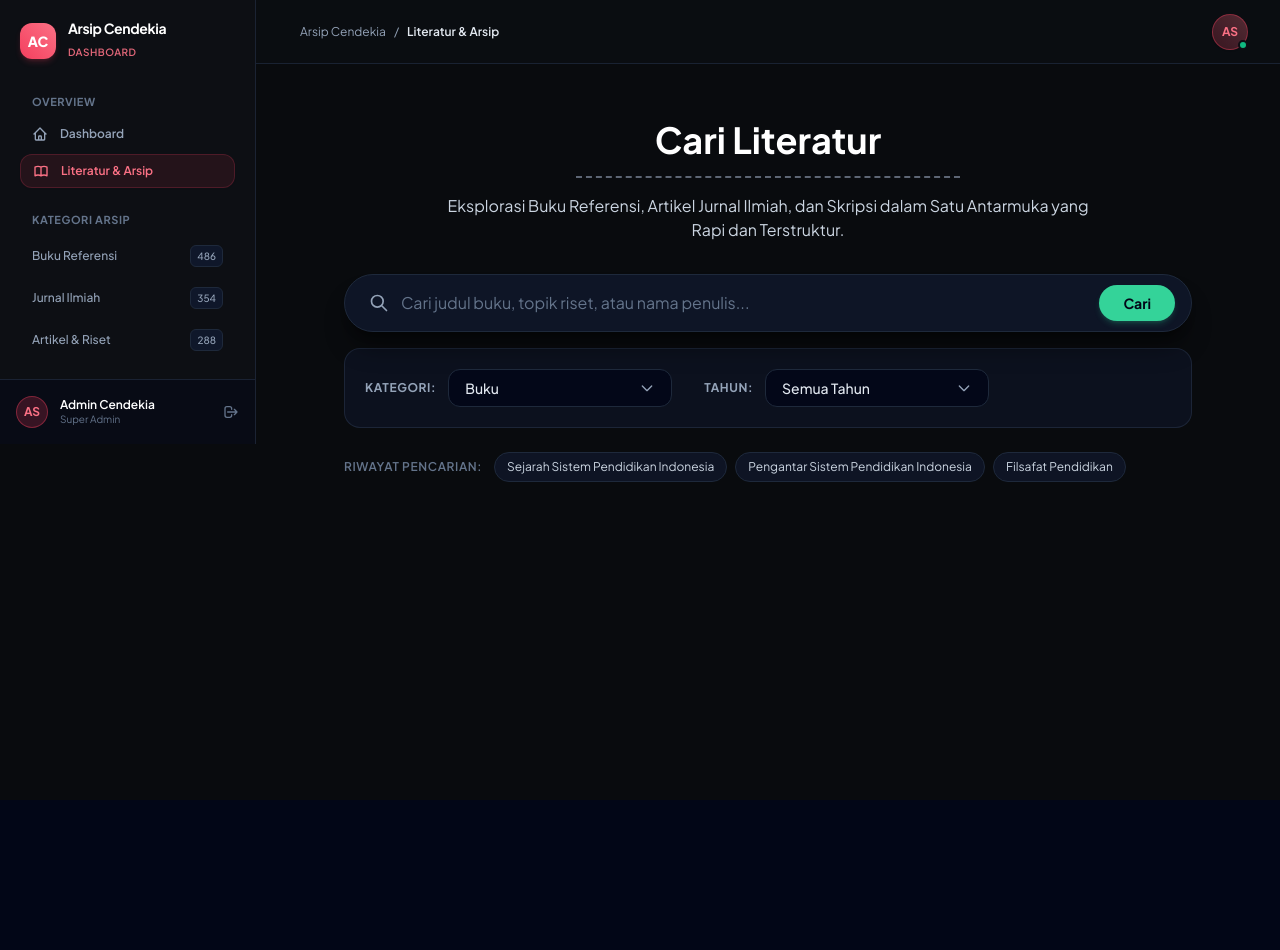
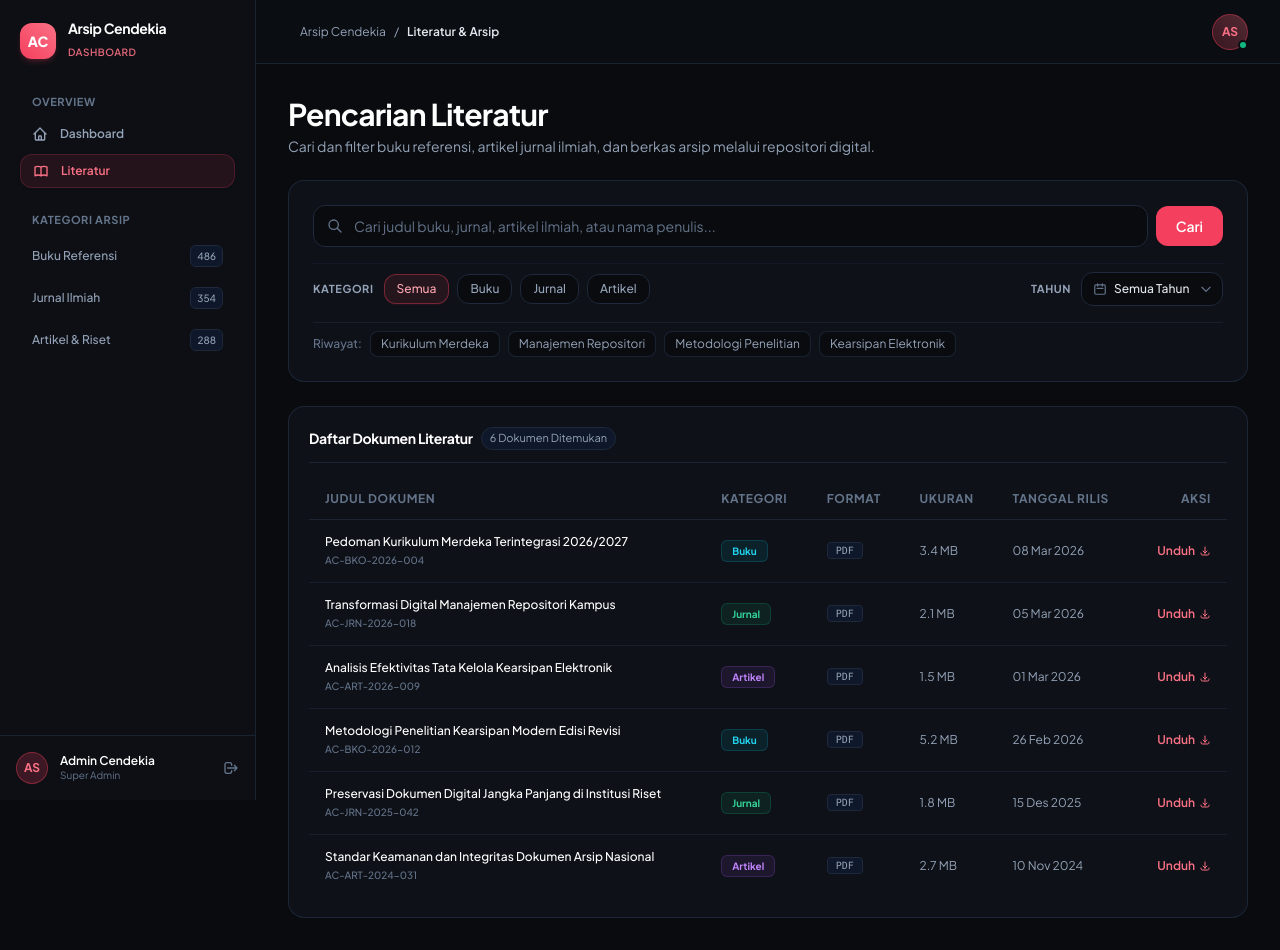
Before and after one commit to Shafwan-8/arsip-cendekia, a Nuxt app: page /literatur in a window 1280 px wide. Before the commit the page ends 800 px from the top, so only its background shows below. Built offline with nearby package versions, Linux system fonts and the light colour scheme.

Commit message:
feat: implement dashboard sidebar and main overview page with metrics and document list

```diff
--- a/app/components/AppSidebar.vue
+++ b/app/components/AppSidebar.vue
@@ -25,7 +25,7 @@ const navItems = [
     icon: 'M3 12l2-2m0 0l7-7 7 7M5 10v10a1 1 0 001 1h3m10-11l2 2m-2-2v10a1 1 0 01-1 1h-3m-6 0a1 1 0 001-1v-4a1 1 0 011-1h2a1 1 0 011 1v4a1 1 0 001 1m-6 0h6'
   },
   {
-    label: 'Literatur & Arsip',
+    label: 'Literatur',
     path: '/literatur',
     icon: 'M12 6.253v13m0-13C10.832 5.477 9.246 5 7.5 5S4.168 5.477 3 6.253v13C4.168 18.477 5.754 18 7.5 18s3.332.477 4.5 1.253m0-13C13.168 5.477 14.754 5 16.5 5c1.747 0 3.332.477 4.5 1.253v13C19.832 18.477 18.247 18 16.5 18c-1.746 0-3.332.477-4.5 1.253'
   }
@@ -50,12 +50,12 @@ const categoryItems = [
     <!-- Sidebar Container -->
     <aside
       :class="[
-        'fixed top-0 bottom-0 left-0 z-50 w-64 bg-[#0d0f14] border-r border-slate-800/80 flex flex-col justify-between transition-transform duration-200 ease-in-out lg:static lg:translate-x-0',
+        'fixed top-0 bottom-0 left-0 z-50 w-64 h-screen bg-[#0d0f14] border-r border-slate-800/80 flex flex-col transition-transform duration-200 ease-in-out lg:sticky lg:top-0 lg:h-screen lg:translate-x-0 flex-shrink-0',
         isMobileOpen ? 'translate-x-0' : '-translate-x-full'
       ]"
     >
-      <!-- Top Branding Section -->
-      <div class="p-5">
+      <!-- Top Branding & Navigation Section (Scrollable) -->
+      <div class="flex-1 overflow-y-auto p-5">
         <div class="flex items-center justify-between">
           <div class="flex items-center space-x-3">
             <div class="w-9 h-9 rounded-xl bg-gradient-to-tr from-rose-500 to-rose-400 flex items-center justify-center text-white shadow-md shadow-rose-500/20">
@@ -134,8 +134,8 @@ const categoryItems = [
         </div>
       </div>
 
-      <!-- Bottom User Profile Card -->
-      <div class="p-4 border-t border-slate-800/80 bg-slate-950/40">
+      <!-- Bottom User Profile Card (Fixed di bawah layar) -->
+      <div class="p-4 border-t border-slate-800/80 bg-[#0d0f14] flex-shrink-0 mt-auto">
         <div class="flex items-center justify-between">
           <div class="flex items-center space-x-3">
             <div class="w-8 h-8 rounded-full bg-rose-500/20 border border-rose-500/40 text-rose-400 font-bold text-xs flex items-center justify-center">
--- a/app/pages/literatur.vue
+++ b/app/pages/literatur.vue
@@ -1,233 +1,382 @@
 <script setup lang="ts">
-import { ref, watch, onMounted, onUnmounted } from 'vue'
+import { ref, computed, watch } from 'vue'
 import { useRoute } from 'vue-router'
+import type { ArchiveItem } from '~/types/archive'
 
 useHead({
-  title: 'Cari Literatur - Arsip Cendekia'
+  title: 'Pencarian Literatur - Arsip Cendekia'
 })
 
 const route = useRoute()
 
-// Search & Filter State
+// State Form Pencarian & Filter
 const searchQuery = ref('')
-const selectedCategory = ref((route.query.cat as string) || 'Buku')
-const selectedYear = ref('Semua Tahun')
+const selectedCategory = ref((route.query.cat as string) || 'Semua')
+const selectedYear = ref('Semua')
+const startYear = ref('')
+const endYear = ref('')
 
+// Sinkronisasi kategori dari query parameter
 watch(() => route.query.cat, (newCat) => {
   if (newCat && typeof newCat === 'string') {
     selectedCategory.value = newCat
   }
 })
 
-// Riwayat Pencarian
+// Riwayat Pencarian Cepat
 const searchHistory = ref([
-  'Sejarah Sistem Pendidikan Indonesia',
-  'Pengantar Sistem Pendidikan Indonesia',
-  'Filsafat Pendidikan'
+  'Kurikulum Merdeka',
+  'Manajemen Repositori',
+  'Metodologi Penelitian',
+  'Kearsipan Elektronik'
 ])
 
+// Data Literatur Sementara (Siap dihubungkan ke API)
+const literaturData: ArchiveItem[] = [
+  {
+    title: 'Pedoman Kurikulum Merdeka Terintegrasi 2026/2027',
+    category: 'Buku',
+    code: 'AC-BKO-2026-004',
+    date: '08 Mar 2026',
+    size: '3.4 MB',
+    type: 'PDF'
+  },
+  {
+    title: 'Transformasi Digital Manajemen Repositori Kampus',
+    category: 'Jurnal',
+    code: 'AC-JRN-2026-018',
+    date: '05 Mar 2026',
+    size: '2.1 MB',
+    type: 'PDF'
+  },
+  {
+    title: 'Analisis Efektivitas Tata Kelola Kearsipan Elektronik',
+    category: 'Artikel',
+    code: 'AC-ART-2026-009',
+    date: '01 Mar 2026',
+    size: '1.5 MB',
+    type: 'PDF'
+  },
+  {
+    title: 'Metodologi Penelitian Kearsipan Modern Edisi Revisi',
+    category: 'Buku',
+    code: 'AC-BKO-2026-012',
+    date: '26 Feb 2026',
+    size: '5.2 MB',
+    type: 'PDF'
+  },
+  {
+    title: 'Preservasi Dokumen Digital Jangka Panjang di Institusi Riset',
+    category: 'Jurnal',
+    code: 'AC-JRN-2025-042',
+    date: '15 Des 2025',
+    size: '1.8 MB',
+    type: 'PDF'
+  },
+  {
+    title: 'Standar Keamanan dan Integritas Dokumen Arsip Nasional',
+    category: 'Artikel',
+    code: 'AC-ART-2024-031',
+    date: '10 Nov 2024',
+    size: '2.7 MB',
+    type: 'PDF'
+  }
+]
 
-// Dropdown Toggle State
-const isCategoryOpen = ref(false)
-const isYearOpen = ref(false)
+// Filter Dokumen Reaktif
+const filteredResults = computed(() => {
+  return literaturData.filter((item) => {
+    // 1. Filter Pencarian Teks
+    const matchQuery = searchQuery.value.trim() === '' ||
+      item.title.toLowerCase().includes(searchQuery.value.toLowerCase()) ||
+      item.code.toLowerCase().includes(searchQuery.value.toLowerCase())
 
-const categories = ['Buku', 'Jurnal', 'Artikel']
-const years = ['Semua Tahun', '2026', '2025']
+    // 2. Filter Kategori (Radio Button)
+    const matchCategory = selectedCategory.value === 'Semua' ||
+      item.category.toLowerCase() === selectedCategory.value.toLowerCase()
 
-const selectCategory = (cat: string) => {
-  selectedCategory.value = cat
-  isCategoryOpen.value = false
+    // 3. Filter Tahun (Dropdown / Custom Range)
+    let matchYear = true
+    const docYear = parseInt(item.date.match(/\d{4}/)?.[0] || '0', 10)
+
+    if (selectedYear.value === 'custom') {
+      const s = startYear.value ? parseInt(startYear.value, 10) : null
+      const e = endYear.value ? parseInt(endYear.value, 10) : null
+
+      if (s && e) {
+        matchYear = docYear >= s && docYear <= e
+      } else if (s) {
+        matchYear = docYear >= s
+      } else if (e) {
+        matchYear = docYear <= e
+      }
+    } else if (selectedYear.value !== 'Semua') {
+      matchYear = item.date.includes(selectedYear.value)
     }
 
-const selectYear = (yr: string) => {
-  selectedYear.value = yr
-  isYearOpen.value = false
-}
+    return matchQuery && matchCategory && matchYear
+  })
+})
 
-
-// Temporary form submission without direction/action
 const handleSearch = () => {
-  // Hanya form tanpa arah untuk sementara sesuai permintaan
-  console.log('Searching literature:', {
+  // Handler pencarian siap dihubungkan ke API
+  console.log('Fetch API Literatur:', {
     query: searchQuery.value,
     category: selectedCategory.value,
-    year: selectedYear.value
+    year: selectedYear.value,
+    startYear: startYear.value,
+    endYear: endYear.value
   })
 }
 
-// Close dropdowns when clicking outside
-const closeDropdowns = (e: MouseEvent) => {
-  const target = e.target as HTMLElement
-  if (!target.closest('.dropdown-category-container')) {
-    isCategoryOpen.value = false
+const resetFilter = () => {
+  searchQuery.value = ''
+  selectedCategory.value = 'Semua'
+  selectedYear.value = 'Semua'
+  startYear.value = ''
+  endYear.value = ''
 }
-  if (!target.closest('.dropdown-year-container')) {
-    isYearOpen.value = false
-  }
-}
-
-onMounted(() => {
-  window.addEventListener('click', closeDropdowns)
-})
-
-onUnmounted(() => {
-  window.removeEventListener('click', closeDropdowns)
-})
 </script>
 
 <template>
-  <div class="max-w-4xl mx-auto py-6 px-4 sm:px-6 space-y-8">
-    <!-- Header Section -->
-    <div class="text-center space-y-4">
-      <h1 class="text-3xl sm:text-4xl font-bold text-white tracking-normal">
-        Cari Literatur
-      </h1>
-
-      <!-- Dashed Decorative Divider -->
-      <div class="w-72 sm:w-96 mx-auto border-t-2 border-dashed border-slate-400/60 my-3"></div>
-
-      <p class="text-sm sm:text-base text-slate-300 max-w-2xl mx-auto leading-relaxed">
-        Eksplorasi Buku Referensi, Artikel Jurnal Ilmiah, dan Skripsi dalam Satu Antarmuka yang Rapi dan Terstruktur.
+  <div class="space-y-6">
+    <!-- Header Halaman -->
+    <div>
+      <h2 class="text-2xl sm:text-3xl font-bold text-white tracking-tight">
+        Pencarian Literatur
+      </h2>
+      <p class="text-xs sm:text-sm text-slate-400 mt-1">
+        Cari dan filter buku referensi, artikel jurnal ilmiah, dan berkas arsip melalui repositori digital.
       </p>
     </div>
 
-    <!-- Search Form (Tanpa Arah / Self-Contained) -->
-    <form class="space-y-4" @submit.prevent="handleSearch">
-      <!-- Main Search Bar -->
-      <div class="relative flex items-center bg-slate-900/90 border border-slate-800 rounded-full px-4 py-2.5 shadow-xl shadow-black/40 focus-within:border-brand-400/80 focus-within:ring-1 focus-within:ring-brand-400/30 transition-all">
-        <!-- Search Icon -->
-        <span class="text-slate-400 pl-2 pr-3">
-          <svg class="w-5 h-5" fill="none" stroke="currentColor" viewBox="0 0 24 24">
+    <!-- Container Form Pencarian & Filter -->
+    <div class="bg-[#0e1117] border border-slate-800/90 rounded-2xl p-5 sm:p-6 space-y-4">
+      <form @submit.prevent="handleSearch" class="space-y-4">
+        <!-- 1. Kolom Pencarian: Satu Baris Penuh -->
+        <div class="flex items-center gap-2">
+          <div class="relative flex-1">
+            <span class="absolute inset-y-0 left-0 pl-3.5 flex items-center pointer-events-none text-slate-500">
+              <svg class="w-4 h-4" fill="none" stroke="currentColor" viewBox="0 0 24 24">
                 <path stroke-linecap="round" stroke-linejoin="round" stroke-width="2" d="M21 21l-6-6m2-5a7 7 0 11-14 0 7 7 0 0114 0z" />
               </svg>
             </span>
-
-        <!-- Input Field -->
             <input
               v-model="searchQuery"
               type="text"
-          placeholder="Cari judul buku, topik riset, atau nama penulis..."
-          class="w-full bg-transparent text-slate-100 placeholder-slate-500 text-sm sm:text-base focus:outline-none pr-3"
+              placeholder="Cari judul buku, jurnal, artikel ilmiah, atau nama penulis..."
+              class="w-full pl-10 pr-4 py-2.5 bg-[#090b0e] border border-slate-800 hover:border-slate-700 focus:border-rose-500/80 rounded-xl text-xs sm:text-sm text-slate-200 placeholder-slate-500 focus:outline-none transition-colors"
             >
+          </div>
 
-        <!-- Search Button (Accent) -->
+          <!-- Tombol Aksi Cari -->
           <button
             type="submit"
-          class="flex-shrink-0 px-6 py-2 rounded-full bg-brand-400 hover:bg-brand-300 text-slate-950 font-bold text-sm transition-colors shadow-md shadow-brand-400/20"
+            class="px-5 py-2.5 rounded-xl bg-rose-500 hover:bg-rose-600 text-white font-semibold text-xs sm:text-sm transition-colors shadow-sm flex items-center space-x-1.5 flex-shrink-0"
           >
-          Cari
+            <span>Cari</span>
           </button>
         </div>
 
-      <!-- Filters Container (Kategori & Tahun) -->
-      <div class="bg-slate-900/60 border border-slate-800/90 rounded-2xl p-4 sm:p-5 flex flex-col sm:flex-row items-start sm:items-center gap-4 sm:gap-8">
-        <!-- Kategori Filter -->
-        <div class="dropdown-category-container relative flex items-center gap-3 w-full sm:w-auto">
-          <span class="text-xs font-bold uppercase tracking-wider text-slate-400 whitespace-nowrap">
-            KATEGORI:
+        <!-- 2. Baris Filter: Radio Button Kategori & Dropdown Tahun -->
+        <div class="flex flex-col lg:flex-row lg:items-center justify-between gap-4 pt-2 border-t border-slate-800/40">
+          <!-- Filter Kategori (Styling Radio Button Modern) -->
+          <div class="flex flex-col sm:flex-row sm:items-center gap-2.5">
+            <span class="text-[11px] font-bold text-slate-400 uppercase tracking-wider">
+              Kategori
             </span>
 
-          <div class="relative w-full sm:w-56">
-            <button
-              type="button"
-              @click.stop="isCategoryOpen = !isCategoryOpen; isYearOpen = false"
-              class="w-full flex items-center justify-between px-4 py-2 bg-slate-950/80 border border-slate-800 hover:border-slate-700 rounded-xl text-sm font-medium text-slate-200 focus:outline-none transition-colors"
+            <div class="flex flex-wrap items-center gap-2">
+              <label
+                v-for="cat in [
+                  { value: 'Semua', label: 'Semua' },
+                  { value: 'Buku', label: 'Buku' },
+                  { value: 'Jurnal', label: 'Jurnal' },
+                  { value: 'Artikel', label: 'Artikel' }
+                ]"
+                :key="cat.value"
+                :class="[
+                  'group flex items-center px-3 py-1.5 rounded-xl border text-xs font-medium cursor-pointer transition-all select-none',
+                  selectedCategory === cat.value
+                    ? 'bg-rose-500/10 border-rose-500/40 text-rose-300 shadow-sm shadow-rose-500/10'
+                    : 'bg-[#090b0e] border-slate-800 text-slate-400 hover:text-slate-200 hover:border-slate-700'
+                ]"
               >
-              <span>{{ selectedCategory }}</span>
-              <svg
-                :class="['w-4 h-4 text-slate-400 transition-transform', isCategoryOpen ? 'rotate-180' : '']"
-                fill="none"
-                stroke="currentColor"
-                viewBox="0 0 24 24"
+                <input
+                  v-model="selectedCategory"
+                  type="radio"
+                  :value="cat.value"
+                  name="category"
+                  class="sr-only"
                 >
+                <span>{{ cat.label }}</span>
+              </label>
+            </div>
+          </div>
+
+          <!-- Filter Tahun (Dropdown + Custom Range) -->
+          <div class="flex flex-col sm:flex-row sm:items-center gap-2.5">
+            <span class="text-[11px] font-bold text-slate-400 uppercase tracking-wider">
+              Tahun
+            </span>
+
+            <div class="flex flex-wrap items-center gap-2">
+              <!-- Styled Dropdown with Calendar & Chevron Icons -->
+              <div class="relative">
+                <div class="absolute inset-y-0 left-0 pl-3 flex items-center pointer-events-none text-slate-500">
+                  <svg class="w-3.5 h-3.5" fill="none" stroke="currentColor" viewBox="0 0 24 24">
+                    <path stroke-linecap="round" stroke-linejoin="round" stroke-width="2" d="M8 7V3m8 4V3m-9 8h10M5 21h14a2 2 0 002-2V7a2 2 0 00-2-2H5a2 2 0 00-2 2v12a2 2 0 002 2z" />
+                  </svg>
+                </div>
+                <select
+                  v-model="selectedYear"
+                  class="appearance-none pl-8 pr-8 py-2 bg-[#090b0e] border border-slate-800 hover:border-slate-700 focus:border-rose-500/80 rounded-xl text-xs font-medium text-slate-200 focus:outline-none transition-colors cursor-pointer"
+                >
+                  <option value="Semua">Semua Tahun</option>
+                  <option value="2026">Tahun 2026</option>
+                  <option value="2025">Tahun 2025</option>
+                  <option value="2024">Tahun 2024</option>
+                  <option value="custom">Custom</option>
+                </select>
+                <div class="absolute inset-y-0 right-0 pr-2.5 flex items-center pointer-events-none text-slate-500">
+                  <svg class="w-3.5 h-3.5" fill="none" stroke="currentColor" viewBox="0 0 24 24">
                     <path stroke-linecap="round" stroke-linejoin="round" stroke-width="2" d="M19 9l-7 7-7-7" />
                   </svg>
+                </div>
+              </div>
+
+              <!-- Input Tahun Awal & Akhir (Card Kompak) -->
+              <div
+                v-if="selectedYear === 'custom'"
+                class="flex items-center gap-1.5 px-2 py-1 bg-[#090b0e] border border-rose-500/40 rounded-xl shadow-sm transition-all animate-fadeIn"
+              >
+                <input
+                  v-model="startYear"
+                  type="number"
+                  placeholder="Mulai"
+                  class="w-20 px-2.5 py-1 bg-slate-900/90 border border-slate-800 focus:border-rose-500 rounded-lg text-xs text-slate-200 placeholder-slate-500 focus:outline-none text-center"
+                >
+                <span class="text-slate-500 text-xs font-medium">s/d</span>
+                <input
+                  v-model="endYear"
+                  type="number"
+                  placeholder="Akhir"
+                  class="w-20 px-2.5 py-1 bg-slate-900/90 border border-slate-800 focus:border-rose-500 rounded-lg text-xs text-slate-200 placeholder-slate-500 focus:outline-none text-center"
+                >
+              </div>
+            </div>
+          </div>
+        </div>
+      </form>
+
+      <!-- Riwayat Pencarian & Tombol Reset -->
+      <div class="flex flex-wrap items-center gap-2 pt-2 border-t border-slate-800/60 text-xs">
+        <span class="text-slate-500 font-medium">Riwayat:</span>
+        <button
+          v-for="item in searchHistory"
+          :key="item"
+          type="button"
+          @click="searchQuery = item"
+          class="px-2.5 py-1 rounded-lg bg-[#090b0e] hover:bg-slate-800 text-slate-400 hover:text-slate-200 border border-slate-800/80 transition-colors"
+        >
+          {{ item }}
         </button>
 
-            <!-- Kategori Dropdown Menu -->
-            <div
-              v-if="isCategoryOpen"
-              class="absolute left-0 top-full mt-1.5 w-full bg-slate-900 border border-slate-800 rounded-xl shadow-2xl z-30 py-1.5 overflow-hidden"
+        <button
+          v-if="searchQuery || selectedCategory !== 'Semua' || selectedYear !== 'Semua' || startYear || endYear"
+          type="button"
+          @click="resetFilter"
+          class="ml-auto text-rose-400 hover:text-rose-300 font-medium transition-colors"
         >
-              <button
-                v-for="cat in categories"
-                :key="cat"
-                type="button"
-                @click="selectCategory(cat)"
-                class="w-full flex items-center px-4 py-2 text-sm text-left hover:bg-slate-800/80 transition-colors"
-                :class="selectedCategory === cat ? 'text-brand-400 font-semibold' : 'text-slate-300'"
-              >
-                <span class="w-5 text-brand-400 font-bold text-xs">
-                  <span v-if="selectedCategory === cat">✓</span>
-                </span>
-                <span>{{ cat }}</span>
+          Reset Filter
         </button>
       </div>
     </div>
+
+    <!-- Hasil Pencarian Dokumen -->
+    <div class="bg-[#0e1117] border border-slate-800/90 rounded-2xl p-5 space-y-4">
+      <div class="flex items-center justify-between border-b border-slate-800/80 pb-3">
+        <div class="flex items-center space-x-2">
+          <h3 class="text-sm font-bold text-white tracking-tight">Daftar Dokumen Literatur</h3>
+          <span class="text-[11px] px-2 py-0.5 rounded-full bg-slate-900 border border-slate-800 text-slate-400">
+            {{ filteredResults.length }} Dokumen Ditemukan
+          </span>
+        </div>
       </div>
 
-        <!-- Tahun Filter -->
-        <div class="dropdown-year-container relative flex items-center gap-3 w-full sm:w-auto">
-          <span class="text-xs font-bold uppercase tracking-wider text-slate-400 whitespace-nowrap">
-            TAHUN:
+      <!-- Tabel Hasil Dokumen -->
+      <div v-if="filteredResults.length > 0" class="overflow-x-auto">
+        <table class="w-full text-left text-xs">
+          <thead>
+            <tr class="text-slate-500 border-b border-slate-800/80 uppercase tracking-wider font-semibold">
+              <th class="py-3 px-4">Judul Dokumen</th>
+              <th class="py-3 px-4">Kategori</th>
+              <th class="py-3 px-4">Format</th>
+              <th class="py-3 px-4">Ukuran</th>
+              <th class="py-3 px-4">Tanggal Rilis</th>
+              <th class="py-3 px-4 text-right">Aksi</th>
+            </tr>
+          </thead>
+          <tbody class="divide-y divide-slate-800/60 text-slate-300">
+            <tr
+              v-for="(doc, idx) in filteredResults"
+              :key="idx"
+              class="hover:bg-slate-900/40 transition-colors"
+            >
+              <td class="py-3.5 px-4 font-medium text-white max-w-xs sm:max-w-md">
+                <div class="truncate">{{ doc.title }}</div>
+                <div class="text-[10px] text-slate-500 mt-0.5">{{ doc.code }}</div>
+              </td>
+              <td class="py-3.5 px-4">
+                <span
+                  :class="[
+                    'inline-block px-2.5 py-0.5 rounded-md text-[10px] font-bold capitalize',
+                    doc.category.toLowerCase() === 'buku' ? 'bg-cyan-500/10 text-cyan-400 border border-cyan-500/20' : '',
+                    doc.category.toLowerCase() === 'jurnal' ? 'bg-emerald-500/10 text-emerald-400 border border-emerald-500/20' : '',
+                    doc.category.toLowerCase() === 'artikel' ? 'bg-purple-500/10 text-purple-400 border border-purple-500/20' : ''
+                  ]"
+                >
+                  {{ doc.category }}
                 </span>
-
-          <div class="relative w-full sm:w-56">
+              </td>
+              <td class="py-3.5 px-4">
+                <span class="px-2 py-0.5 rounded bg-slate-900 text-slate-400 border border-slate-800 text-[10px] font-mono">
+                  {{ doc.type }}
+                </span>
+              </td>
+              <td class="py-3.5 px-4 text-slate-400">{{ doc.size }}</td>
+              <td class="py-3.5 px-4 text-slate-400">{{ doc.date }}</td>
+              <td class="py-3.5 px-4 text-right">
                 <button
                   type="button"
-              @click.stop="isYearOpen = !isYearOpen; isCategoryOpen = false"
-              class="w-full flex items-center justify-between px-4 py-2 bg-slate-950/80 border border-slate-800 hover:border-slate-700 rounded-xl text-sm font-medium text-slate-200 focus:outline-none transition-colors"
+                  class="inline-flex items-center space-x-1 text-rose-400 hover:text-rose-300 font-semibold"
                 >
-              <span>{{ selectedYear }}</span>
-              <svg
-                :class="['w-4 h-4 text-slate-400 transition-transform', isYearOpen ? 'rotate-180' : '']"
-                fill="none"
-                stroke="currentColor"
-                viewBox="0 0 24 24"
-              >
-                <path stroke-linecap="round" stroke-linejoin="round" stroke-width="2" d="M19 9l-7 7-7-7" />
+                  <span>Unduh</span>
+                  <svg class="w-3 h-3" fill="none" stroke="currentColor" viewBox="0 0 24 24">
+                    <path stroke-linecap="round" stroke-linejoin="round" stroke-width="2" d="M4 16v1a3 3 0 003 3h10a3 3 0 003-3v-1m-4-4l-4 4m0 0l-4-4m4 4V4" />
                   </svg>
                 </button>
+              </td>
+            </tr>
+          </tbody>
+        </table>
+      </div>
 
-            <!-- Tahun Dropdown Menu -->
-            <div
-              v-if="isYearOpen"
-              class="absolute left-0 top-full mt-1.5 w-full bg-slate-900 border border-slate-800 rounded-xl shadow-2xl z-30 py-1.5 max-h-56 overflow-y-auto"
+      <!-- Empty State -->
+      <div v-else class="text-center py-12 space-y-2">
+        <p class="text-2xl">🔍</p>
+        <p class="text-sm font-semibold text-slate-300">Dokumen tidak ditemukan</p>
+        <p class="text-xs text-slate-500">Coba ganti kata kunci atau atur ulang kategori dan rentang tahun pencarian.</p>
+        <div class="pt-2">
+          <button
+            type="button"
+            @click="resetFilter"
+            class="px-4 py-1.5 rounded-lg bg-slate-800 hover:bg-slate-700 text-xs font-semibold text-white transition-colors"
           >
-              <button
-                v-for="yr in years"
-                :key="yr"
-                type="button"
-                @click="selectYear(yr)"
-                class="w-full flex items-center px-4 py-2 text-sm text-left hover:bg-slate-800/80 transition-colors"
-                :class="selectedYear === yr ? 'text-brand-400 font-semibold' : 'text-slate-300'"
-              >
-                <span class="w-5 text-brand-400 font-bold text-xs">
-                  <span v-if="selectedYear === yr">✓</span>
-                </span>
-                <span>{{ yr }}</span>
+            Reset Pencarian
           </button>
         </div>
       </div>
     </div>
   </div>
-
-       <!-- Trending / Popular Topics -->
-      <div class="pt-2 flex flex-wrap items-center gap-2 text-xs">
-        <span class="text-slate-500 font-semibold uppercase tracking-wider mr-1">
-          Riwayat Pencarian:
-        </span>
-        <button
-          v-for="topic in searchHistory"
-          :key="topic"
-          type="button"
-          @click="searchQuery = topic"
-          class="px-3 py-1.5 rounded-full bg-slate-900/80 hover:bg-slate-800 text-slate-300 hover:text-white border border-slate-800 transition-colors"
-        >
-          {{ topic }}
-        </button>
-      </div>
-
-    </form>
-  </div>
 </template>
```
Also changed, not shown: app/pages/beranda.vue (+0 -9 lines). Lines whose indentation alone changed are shown as unchanged.
